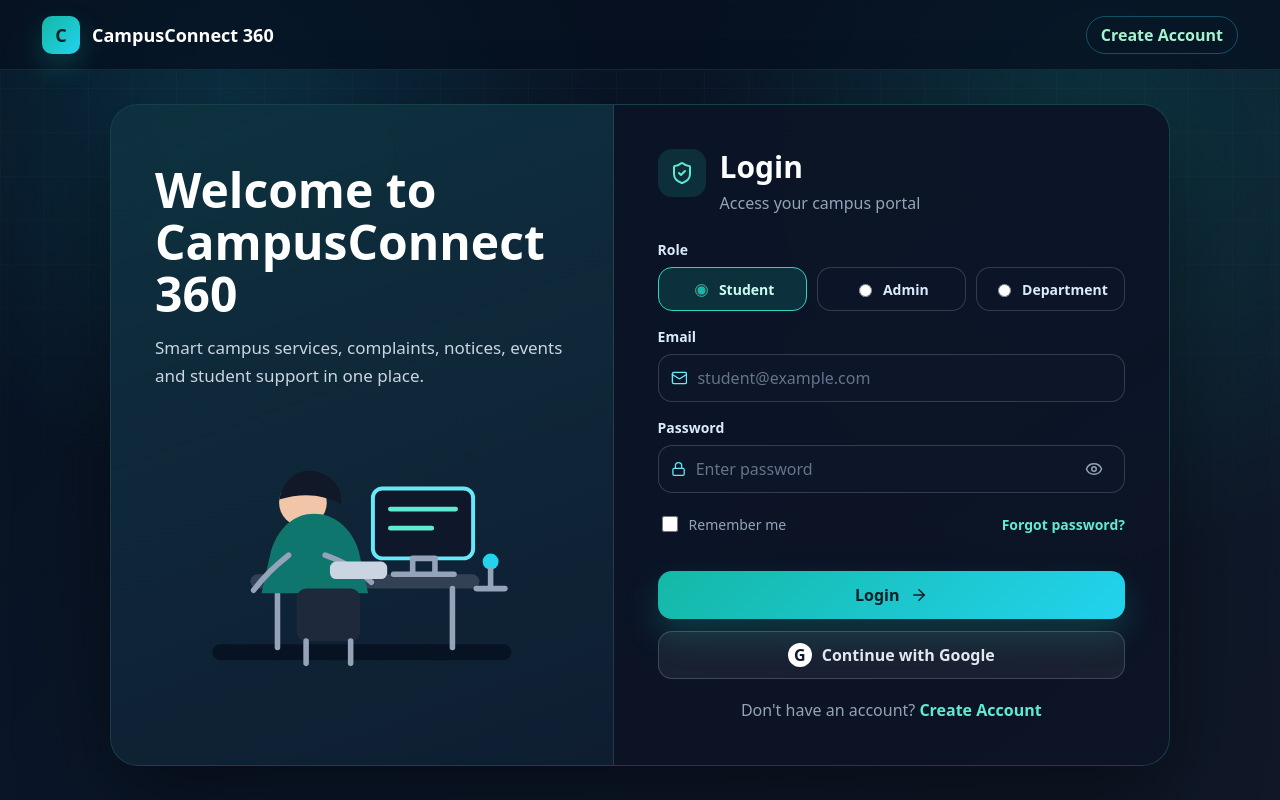
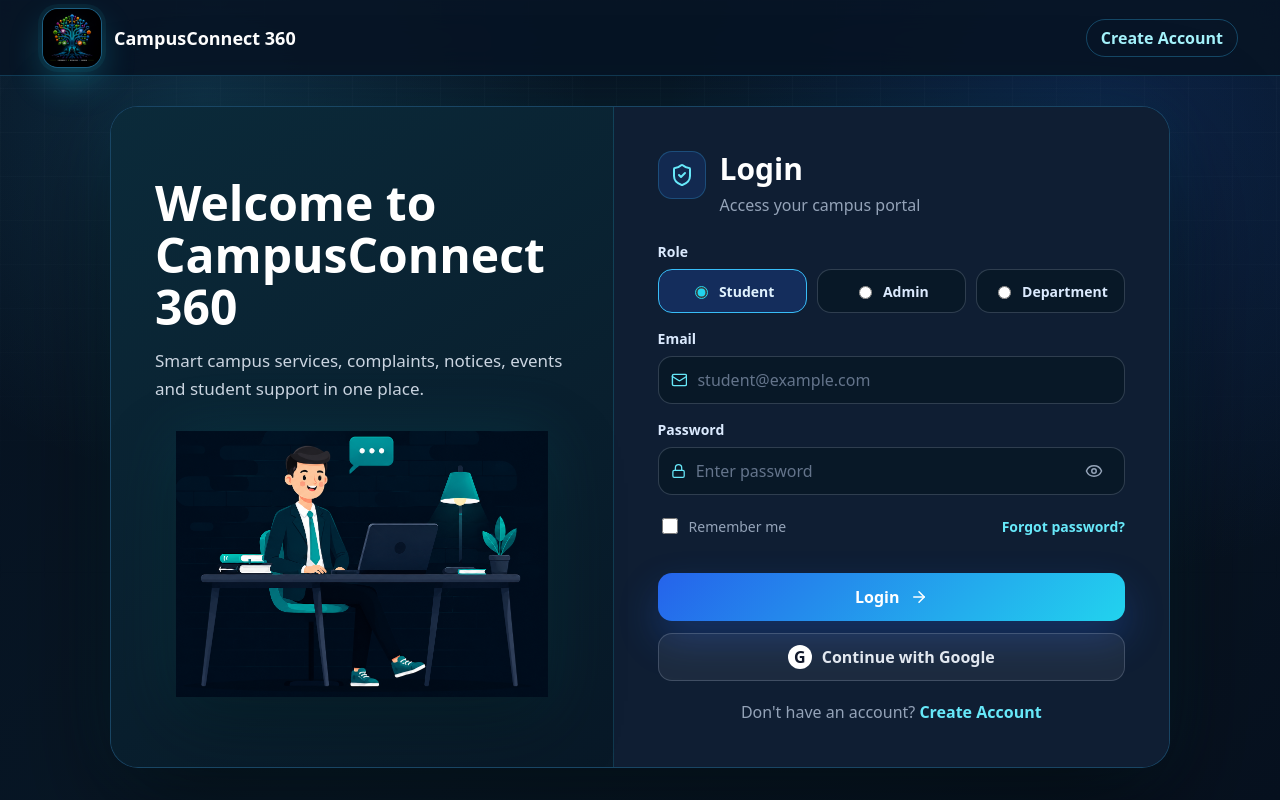
Before and after one commit to PritKoradiya/campusconnect-360, a React (Vite) app in the folder client/: page /login in a window 1280 px wide. Built offline with nearby package versions, Linux system fonts and the light colour scheme.

Commit message:
Completed login page

```diff
--- a/client/src/pages/auth/LoginPage.jsx
+++ b/client/src/pages/auth/LoginPage.jsx
@@ -1,31 +1,11 @@
 import { useState } from 'react';
 import { ArrowRight, Eye, EyeOff, Lock, Mail, ShieldCheck } from 'lucide-react';
 import { Link } from 'react-router-dom';
+import loginIllustration from '../../assets/login-illustration.png';
+import logo from '../../assets/logo.png';
 import '../../styles/auth.css';
 
 const roles = ['student', 'admin', 'department'];
-
-function CampusIllustration() {
-  return (
-    <svg className="campus-auth-illustration" viewBox="0 0 520 360" role="img" aria-label="Student working at computer desk">
-      <rect x="72" y="282" width="376" height="20" rx="10" className="illustration-floor" />
-      <rect x="120" y="194" width="288" height="18" rx="9" className="illustration-desk" />
-      <path d="M154 212v74M374 212v74" className="illustration-desk-leg" />
-      <rect x="274" y="86" width="126" height="88" rx="12" className="illustration-monitor" />
-      <path d="M324 174h28v20h-28zM300 194h76" className="illustration-monitor-stand" />
-      <path d="M296 112h82M296 136h52" className="illustration-screen-line" />
-      <circle cx="186" cy="104" r="30" className="illustration-head" />
-      <path d="M156 100c8-34 34-44 60-30 14 8 20 22 18 36-26-14-50-14-78-6Z" className="illustration-hair" />
-      <path d="M146 164c10-30 30-46 54-46s46 16 56 46l12 54H134l12-54Z" className="illustration-shirt" />
-      <path d="M214 170c22 8 42 18 58 34M168 170c-18 14-32 28-44 44" className="illustration-arm" />
-      <rect x="178" y="212" width="80" height="66" rx="12" className="illustration-chair" />
-      <path d="M190 278v28M246 278v28" className="illustration-desk-leg" />
-      <rect x="220" y="178" width="72" height="22" rx="8" className="illustration-keyboard" />
-      <circle cx="422" cy="178" r="10" className="illustration-plant-dot" />
-      <path d="M422 188v24M404 212h36" className="illustration-plant" />
-    </svg>
-  );
-}
 
 function LoginPage() {
   const [formData, setFormData] = useState({
@@ -54,7 +34,9 @@
     <main className="campus-auth-page">
       <header className="campus-auth-header">
         <Link className="campus-auth-brand" to="/login">
-          <span className="campus-auth-logo">C</span>
+          <span className="campus-auth-logo">
+            <img src={logo} alt="CampusConnect 360 logo" />
+          </span>
           <span>CampusConnect 360</span>
         </Link>
         <Link className="campus-auth-header-link" to="/register">
@@ -66,7 +48,7 @@
         <aside className="campus-auth-hero">
           <h1>Welcome to CampusConnect 360</h1>
           <p>Smart campus services, complaints, notices, events and student support in one place.</p>
-          <CampusIllustration />
+          <img className="campus-login-illustration" src={loginIllustration} alt="Student working on laptop" />
         </aside>
 
         <form className="campus-auth-card" onSubmit={handleSubmit}>
--- a/client/src/styles/auth.css
+++ b/client/src/styles/auth.css
@@ -3,9 +3,9 @@
   position: relative;
   overflow-x: hidden;
   background:
-    radial-gradient(circle at 18% 14%, rgba(34, 211, 238, 0.16), transparent 30%),
-    radial-gradient(circle at 86% 18%, rgba(20, 184, 166, 0.18), transparent 32%),
-    linear-gradient(135deg, #06101f 0%, #0b172a 52%, #101827 100%);
+    radial-gradient(circle at 16% 12%, rgba(56, 189, 248, 0.16), transparent 30%),
+    radial-gradient(circle at 86% 18%, rgba(37, 99, 235, 0.18), transparent 34%),
+    linear-gradient(135deg, #07111f 0%, #081827 52%, #07111f 100%);
   color: #ffffff;
 }
 
@@ -15,14 +15,14 @@
   inset: 0;
   pointer-events: none;
   background-image:
-    linear-gradient(rgba(148, 163, 184, 0.045) 1px, transparent 1px),
-    linear-gradient(90deg, rgba(148, 163, 184, 0.045) 1px, transparent 1px);
+    linear-gradient(rgba(148, 163, 184, 0.04) 1px, transparent 1px),
+    linear-gradient(90deg, rgba(148, 163, 184, 0.04) 1px, transparent 1px);
   background-size: 44px 44px;
   mask-image: linear-gradient(to bottom, #000, transparent 76%);
 }
 
 .campus-auth-header {
-  min-height: 70px;
+  min-height: 76px;
   position: relative;
   z-index: 1;
   display: flex;
@@ -30,8 +30,8 @@
   justify-content: space-between;
   gap: 18px;
   padding: 0 42px;
-  border-bottom: 1px solid rgba(148, 163, 184, 0.14);
-  background: rgba(6, 16, 31, 0.72);
+  border-bottom: 1px solid rgba(56, 189, 248, 0.22);
+  background: rgba(7, 21, 37, 0.9);
   backdrop-filter: blur(16px);
 }
 
@@ -49,29 +49,38 @@
 }
 
 .campus-auth-logo {
-  width: 38px;
-  height: 38px;
+  width: 60px;
+  height: 60px;
   display: inline-flex;
   align-items: center;
   justify-content: center;
-  border-radius: 10px;
-  background: linear-gradient(135deg, #14b8a6, #22d3ee);
-  color: #052027;
-  box-shadow: 0 12px 28px rgba(20, 184, 166, 0.24);
+  flex: 0 0 auto;
+  overflow: hidden;
+  border: 1px solid rgba(56, 189, 248, 0.45);
+  border-radius: 16px;
+  background: #07111f;
+  box-shadow: 0 16px 34px rgba(34, 211, 238, 0.22), 0 0 0 4px rgba(34, 211, 238, 0.06);
+}
+
+.campus-auth-logo img {
+  width: 100%;
+  height: 100%;
+  display: block;
+  object-fit: contain;
 }
 
 .campus-auth-header-link {
   min-height: 38px;
   padding: 0 14px;
-  border: 1px solid rgba(34, 211, 238, 0.32);
+  border: 1px solid rgba(56, 189, 248, 0.3);
   border-radius: 999px;
-  color: #a7f3d0;
+  color: #a5f3fc;
   transition: 0.2s ease;
 }
 
 .campus-auth-header-link:hover {
-  border-color: rgba(45, 212, 191, 0.78);
-  background: rgba(20, 184, 166, 0.12);
+  border-color: rgba(34, 211, 238, 0.8);
+  background: rgba(37, 99, 235, 0.16);
 }
 
 .campus-auth-shell {
@@ -82,12 +91,12 @@
   display: grid;
   grid-template-columns: minmax(320px, 0.95fr) minmax(380px, 1.05fr);
   align-items: stretch;
-  margin: 34px auto;
+  margin: 30px auto;
   overflow: hidden;
-  border: 1px solid rgba(45, 212, 191, 0.22);
+  border: 1px solid rgba(56, 189, 248, 0.25);
   border-radius: 28px;
-  background: linear-gradient(145deg, rgba(12, 25, 44, 0.96), rgba(15, 23, 42, 0.94));
-  box-shadow: 0 34px 90px rgba(0, 0, 0, 0.42);
+  background: linear-gradient(145deg, #0f1e33, rgba(15, 30, 51, 0.94));
+  box-shadow: 0 40px 110px rgba(0, 0, 0, 0.52), 0 0 70px rgba(34, 211, 238, 0.08);
   backdrop-filter: blur(18px);
 }
 
@@ -101,10 +110,10 @@
   flex-direction: column;
   justify-content: center;
   padding: 44px;
+  border-right: 1px solid rgba(56, 189, 248, 0.16);
   background:
-    linear-gradient(160deg, rgba(20, 184, 166, 0.16), rgba(34, 211, 238, 0.04)),
-    rgba(15, 23, 42, 0.34);
-  border-right: 1px solid rgba(148, 163, 184, 0.16);
+    linear-gradient(145deg, rgba(11, 42, 58, 0.98), rgba(8, 24, 39, 0.98)),
+    #0b2a3a;
 }
 
 .campus-auth-hero h1 {
@@ -127,22 +136,35 @@
 .campus-auth-illustration {
   width: min(100%, 500px);
   height: auto;
-  margin: 30px auto 0;
+  margin: 24px auto 0;
+  filter: drop-shadow(0 26px 34px rgba(0, 0, 0, 0.28));
+}
+
+.campus-login-illustration {
+  width: min(90%, 520px);
+  max-height: 370px;
+  display: block;
+  margin: 28px auto 0;
+  object-fit: contain;
+  filter: drop-shadow(0 28px 36px rgba(0, 0, 0, 0.34)) drop-shadow(0 0 28px rgba(34, 211, 238, 0.1));
 }
 
 .illustration-floor {
-  fill: rgba(6, 16, 31, 0.82);
+  fill: rgba(7, 17, 31, 0.85);
 }
 
 .illustration-desk {
-  fill: #334155;
+  fill: #26384d;
 }
 
 .illustration-desk-leg,
 .illustration-monitor-stand,
 .illustration-screen-line,
 .illustration-arm,
-.illustration-plant {
+.illustration-plant,
+.illustration-lamp,
+.illustration-books,
+.illustration-leg {
   fill: none;
   stroke: #94a3b8;
   stroke-width: 7;
@@ -151,13 +173,13 @@
 }
 
 .illustration-monitor {
-  fill: #0f172a;
-  stroke: #67e8f9;
+  fill: #081827;
+  stroke: #38bdf8;
   stroke-width: 5;
 }
 
 .illustration-screen-line {
-  stroke: #5eead4;
+  stroke: #22d3ee;
   stroke-width: 6;
 }
 
@@ -170,11 +192,11 @@
 }
 
 .illustration-shirt {
-  fill: #0f766e;
+  fill: #2563eb;
 }
 
 .illustration-chair {
-  fill: #1e293b;
+  fill: #0f766e;
 }
 
 .illustration-keyboard {
@@ -185,12 +207,49 @@
   fill: #22d3ee;
 }
 
+.illustration-face {
+  fill: none;
+  stroke: #111827;
+  stroke-width: 4;
+  stroke-linecap: round;
+}
+
+.illustration-leg {
+  stroke: #111827;
+  stroke-width: 11;
+}
+
+.illustration-lamp {
+  stroke: #38bdf8;
+}
+
+.illustration-lamp-shade {
+  fill: #22d3ee;
+}
+
+.illustration-pot {
+  fill: #1e293b;
+}
+
+.illustration-chat {
+  fill: #0f766e;
+  stroke: #22d3ee;
+  stroke-width: 4;
+}
+
+.illustration-chat-dot {
+  fill: none;
+  stroke: #dffafe;
+  stroke-width: 6;
+  stroke-linecap: round;
+}
+
 .campus-auth-card {
   display: flex;
   flex-direction: column;
   justify-content: center;
   padding: 44px;
-  background: rgba(8, 14, 27, 0.28);
+  background: #0f1e33;
 }
 
 .campus-register-card {
@@ -211,9 +270,10 @@
   display: inline-flex;
   align-items: center;
   justify-content: center;
+  border: 1px solid rgba(56, 189, 248, 0.25);
   border-radius: 14px;
-  background: rgba(20, 184, 166, 0.16);
-  color: #5eead4;
+  background: rgba(37, 99, 235, 0.16);
+  color: #67e8f9;
 }
 
 .campus-auth-card-heading h2 {
@@ -262,7 +322,7 @@
   border: 1px solid rgba(148, 163, 184, 0.28);
   border-radius: 14px;
   outline: none;
-  background: rgba(15, 23, 42, 0.72);
+  background: #081827;
   color: #ffffff;
   transition: 0.2s ease;
 }
@@ -273,8 +333,8 @@
 
 .campus-form-group input:focus,
 .campus-input-with-icon:focus-within {
-  border-color: #22d3ee;
-  box-shadow: 0 0 0 4px rgba(34, 211, 238, 0.12);
+  border-color: #38bdf8;
+  box-shadow: 0 0 0 4px rgba(56, 189, 248, 0.14);
 }
 
 .campus-input-with-icon {
@@ -285,7 +345,7 @@
   padding: 0 12px;
   border: 1px solid rgba(148, 163, 184, 0.28);
   border-radius: 14px;
-  background: rgba(15, 23, 42, 0.72);
+  background: #081827;
   color: #67e8f9;
   transition: 0.2s ease;
 }
@@ -338,26 +398,26 @@
   padding: 0 12px;
   border: 1px solid rgba(148, 163, 184, 0.28);
   border-radius: 14px;
-  background: rgba(15, 23, 42, 0.58);
+  background: #081827;
   color: #cbd5e1;
   cursor: pointer;
   transition: 0.2s ease;
 }
 
 .campus-role-option:hover {
-  border-color: rgba(34, 211, 238, 0.7);
+  border-color: rgba(56, 189, 248, 0.7);
 }
 
 .campus-role-option:has(input:checked) {
-  border-color: #2dd4bf;
-  background: rgba(20, 184, 166, 0.18);
-  color: #ccfbf1;
+  border-color: #38bdf8;
+  background: rgba(37, 99, 235, 0.22);
+  color: #e0f2fe;
 }
 
 .campus-role-option input {
   width: auto;
   min-height: auto;
-  accent-color: #14b8a6;
+  accent-color: #22d3ee;
 }
 
 .campus-role-option span {
@@ -377,13 +437,13 @@
 
 .campus-form-row-between a,
 .campus-auth-switch a {
-  color: #5eead4;
+  color: #67e8f9;
   font-weight: 850;
 }
 
 .campus-form-row-between a:hover,
 .campus-auth-switch a:hover {
-  color: #a7f3d0;
+  color: #bae6fd;
 }
 
 .campus-checkbox-field {
@@ -396,7 +456,7 @@
 .campus-checkbox-field input {
   width: 16px;
   height: 16px;
-  accent-color: #14b8a6;
+  accent-color: #22d3ee;
 }
 
 .campus-auth-submit,
@@ -416,14 +476,14 @@
 .campus-auth-submit {
   margin-top: 18px;
   border: 0;
-  background: linear-gradient(135deg, #14b8a6, #22d3ee);
-  color: #052027;
-  box-shadow: 0 16px 34px rgba(20, 184, 166, 0.24);
+  background: linear-gradient(135deg, #2563eb, #22d3ee);
+  color: #ffffff;
+  box-shadow: 0 18px 38px rgba(37, 99, 235, 0.28);
 }
 
 .campus-auth-submit:hover {
   transform: translateY(-1px);
-  box-shadow: 0 20px 42px rgba(20, 184, 166, 0.32);
+  box-shadow: 0 22px 46px rgba(34, 211, 238, 0.28);
 }
 
 .campus-google-button {
@@ -446,7 +506,7 @@
 }
 
 .campus-google-button:hover {
-  border-color: rgba(34, 211, 238, 0.56);
+  border-color: rgba(56, 189, 248, 0.56);
   background: rgba(255, 255, 255, 0.1);
 }
 
@@ -464,17 +524,27 @@
 
   .campus-auth-hero {
     border-right: 0;
-    border-bottom: 1px solid rgba(148, 163, 184, 0.16);
+    border-bottom: 1px solid rgba(56, 189, 248, 0.16);
   }
 
   .campus-auth-illustration {
     max-height: 290px;
+  }
+
+  .campus-login-illustration {
+    width: min(88%, 460px);
+    max-height: 320px;
   }
 }
 
 @media (max-width: 640px) {
   .campus-auth-header {
     padding: 12px 16px;
+  }
+
+  .campus-auth-logo {
+    width: 54px;
+    height: 54px;
   }
 
   .campus-auth-header-link {
```
Also changed, not shown: client/src/pages/auth/RegisterPage.jsx (+23 -15 lines), client/src/assets/login-illustration.png (added), client/src/assets/logo.png (added).
